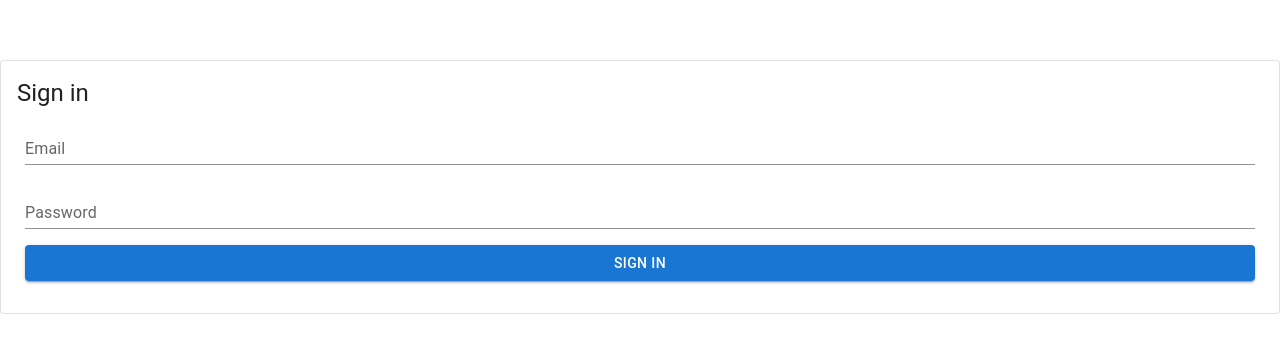
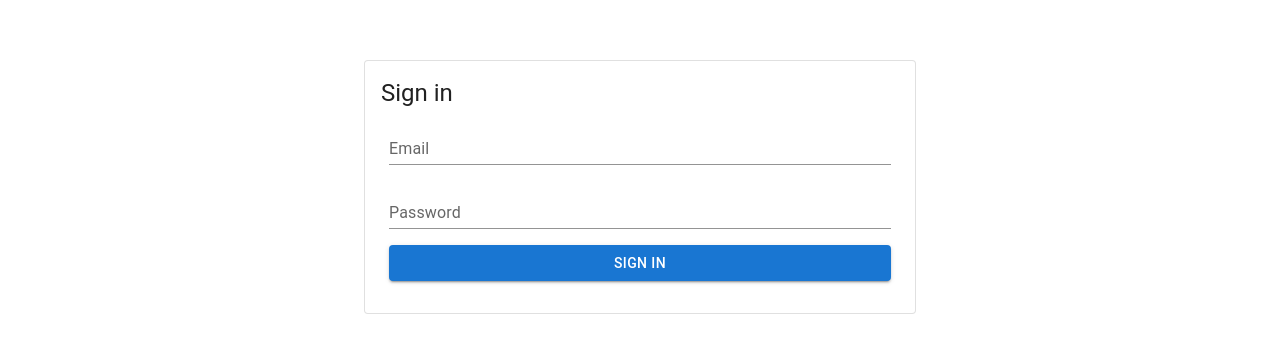
Before and after one commit to cosmic-explore/account-manager-admin, a React (Vite) app in the folder Frontend/: page / in a window 1280 px wide. Shown: the part 213-566 px from the top of the page. Built offline with nearby package versions, Linux system fonts and the light colour scheme; no server answers.

Commit message:
fix width of login page

```diff
--- a/Frontend/src/features/auth/LoginPage.tsx
+++ b/Frontend/src/features/auth/LoginPage.tsx
@@ -1,10 +1,11 @@
-import { Typography } from '@mui/material'
+import { Container, Typography } from '@mui/material'
 import Card from '@mui/material/Card'
 import CardContent from '@mui/material/CardContent'
 import { LoginForm } from './LoginForm'
 
 export const LoginPage = () => {
     return (
+        <Container maxWidth="sm">
             <Card variant="outlined">
                 <CardContent>
                     <Typography variant="h5" align="left">
@@ -13,5 +14,6 @@ export const LoginPage = () => {
                     <LoginForm />
                 </CardContent>
             </Card>
+        </Container>
     )
 }
```
Lines whose indentation alone changed are shown as unchanged.
